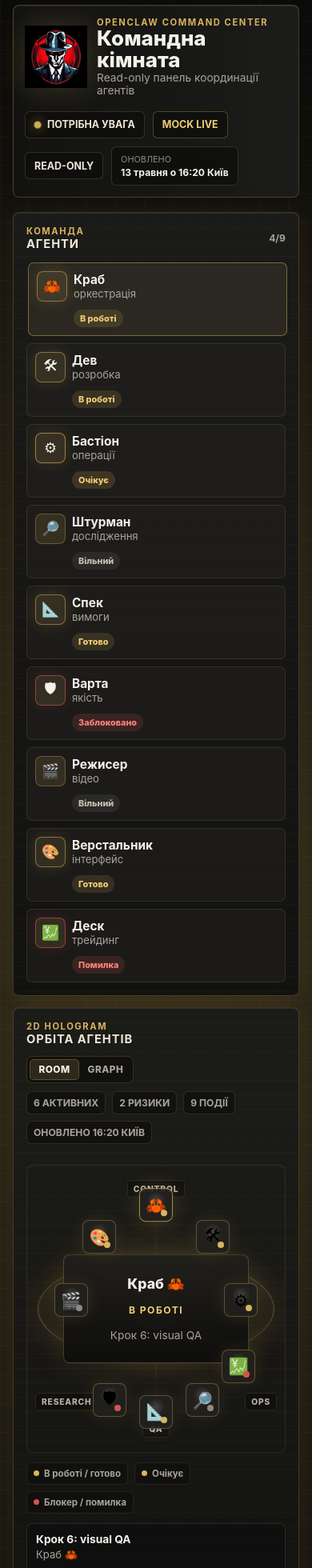
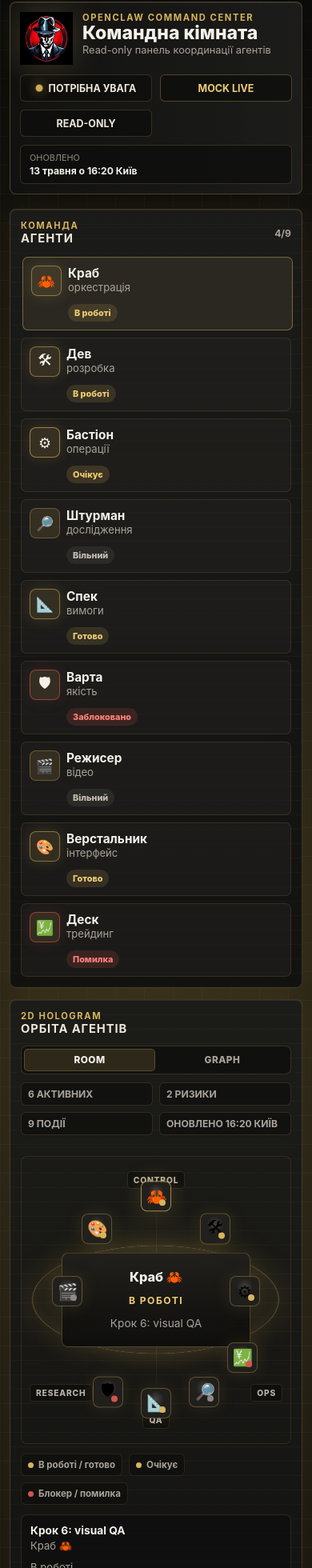
Before and after one commit to DenisNosov22/openclaw-command-center, a React (Vite) app: page / in a window 390 px wide. Shown: the part 10-1970 px from the top of the page at 80% size. Built offline with nearby package versions, Linux system fonts and the light colour scheme.

Commit message:
polish responsive command center layout

```diff
--- a/src/App.css
+++ b/src/App.css
@@ -15,6 +15,7 @@
   font-size: clamp(1.8rem, 4vw, 2.8rem);
   font-weight: 760;
   line-height: 1.04;
+  overflow-wrap: anywhere;
 }
 
 .command-room h2 {
@@ -62,6 +63,7 @@
 }
 
 .command-bar__identity {
+  flex: 1 1 auto;
   min-width: 0;
   gap: 18px;
 }
@@ -74,6 +76,7 @@
   margin-top: 4px;
   color: #aaa399;
   font-size: 0.86rem;
+  line-height: 1.35;
 }
 
 .command-mark {
@@ -89,6 +92,7 @@
 }
 
 .command-bar__telemetry {
+  min-width: 0;
   flex-wrap: wrap;
   justify-content: flex-end;
   gap: 10px;
@@ -96,6 +100,7 @@
 
 .telemetry-pill,
 .telemetry-readout {
+  min-width: 0;
   min-height: 34px;
   padding: 8px 11px;
   color: #eee7d8;
@@ -147,6 +152,7 @@
   color: #f4f1ea;
   font-size: 0.76rem;
   font-weight: 700;
+  overflow-wrap: anywhere;
 }
 
 .command-room__grid {
@@ -158,6 +164,7 @@
 
 .panel {
   position: relative;
+  min-width: 0;
   overflow: hidden;
   padding: 16px;
   background:
@@ -286,6 +293,7 @@
 
 .status {
   align-self: center;
+  max-width: 100%;
   border-radius: 999px;
   padding: 4px 8px;
   font-size: 0.68rem;
@@ -328,6 +336,7 @@
 }
 
 .stage-actions {
+  min-width: 0;
   justify-content: flex-end;
   gap: 10px;
 }
@@ -352,6 +361,7 @@
 
 .stage-toggle button {
   min-width: 0;
+  min-height: 28px;
   color: #aaa399;
   cursor: pointer;
   background: transparent;
@@ -1019,6 +1029,7 @@
 }
 
 .timeline-filters button {
+  min-width: 0;
   min-height: 32px;
   padding: 7px 10px;
   color: #c9c1b5;
@@ -1170,6 +1181,10 @@
     justify-content: flex-start;
   }
 
+  .command-bar__telemetry {
+    width: 100%;
+  }
+
   .command-bar__identity {
     align-items: center;
   }
@@ -1183,6 +1198,16 @@
   .stage-actions {
     align-items: flex-start;
     flex-direction: column;
+  }
+
+  .stage-actions,
+  .stage-toggle,
+  .stage-stats {
+    width: 100%;
+  }
+
+  .stage-toggle {
+    grid-template-columns: repeat(2, minmax(0, 1fr));
   }
 
   .command-room__grid {
@@ -1222,12 +1247,22 @@
 }
 
 @media (max-width: 540px) {
+  .command-room {
+    padding: 12px;
+  }
+
+  .panel {
+    padding: 13px;
+  }
+
   .command-bar__identity {
+    align-items: flex-start;
     gap: 12px;
   }
 
   .command-room h1 {
     font-size: 1.62rem;
+    line-height: 1.08;
   }
 
   .command-mark {
@@ -1235,8 +1270,32 @@
     width: clamp(68px, 20vw, 78px);
   }
 
+  .command-bar__telemetry {
+    display: grid;
+    grid-template-columns: repeat(2, minmax(0, 1fr));
+  }
+
+  .telemetry-pill,
+  .telemetry-readout {
+    width: 100%;
+  }
+
+  .telemetry-pill {
+    justify-content: center;
+    text-align: center;
+  }
+
+  .telemetry-pill--live {
+    min-width: 0;
+  }
+
+  .telemetry-readout {
+    grid-column: 1 / -1;
+  }
+
   .agent-card {
     grid-template-columns: 36px minmax(0, 1fr);
+    align-items: start;
   }
 
   .agent-card .status {
@@ -1247,6 +1306,15 @@
   .timeline li {
     grid-template-columns: 1fr;
     min-height: 0;
+  }
+
+  .timeline-filters {
+    display: grid;
+    grid-template-columns: repeat(2, minmax(0, 1fr));
+  }
+
+  .timeline-filters button {
+    white-space: normal;
   }
 
   .timeline-event__tags {
@@ -1278,7 +1346,7 @@
   }
 
   .workflow-graph {
-    min-height: 420px;
+    min-height: 460px;
   }
 
   .workflow-node {
@@ -1298,10 +1366,106 @@
   .workflow-node strong {
     max-width: 100%;
     font-size: 0.74rem;
+    overflow-wrap: anywhere;
+    text-overflow: clip;
+    white-space: normal;
   }
 
   .workflow-node small {
     max-width: 100%;
     font-size: 0.58rem;
   }
+
+  .workflow-graph__edge-label {
+    display: none;
+  }
 }
+
+@media (max-width: 430px) {
+  .command-bar {
+    gap: 12px;
+    padding: 12px;
+  }
+
+  .command-room h1 {
+    font-size: 1.44rem;
+  }
+
+  .command-subtitle {
+    font-size: 0.8rem;
+  }
+
+  .command-mark {
+    flex-basis: clamp(58px, 17vw, 66px);
+    width: clamp(58px, 17vw, 66px);
+  }
+
+  .center-stage {
+    grid-template-rows: auto minmax(0, auto) auto auto;
+  }
+
+  .stage-stats {
+    display: grid;
+    grid-template-columns: repeat(2, minmax(0, 1fr));
+  }
+
+  .stage-stats span,
+  .stage-legend span {
+    min-width: 0;
+    overflow-wrap: anywhere;
+  }
+
+  .hologram {
+    min-height: 360px;
+  }
+
+  .hologram__core {
+    width: min(70%, 250px);
+    min-height: 118px;
+    padding: 14px;
+  }
+
+  .hologram__core span {
+    font-size: 1.02rem;
+  }
+
+  .agent-node {
+    width: 38px;
+  }
+
+  .workflow-node {
+    width: 78px;
+    min-height: 72px;
+  }
+
+  .inspector-summary article,
+  .task-chip__meta {
+    align-items: flex-start;
+    flex-direction: column;
+  }
+
+  .inspector-events li {
+    grid-template-columns: 1fr;
+    gap: 5px;
+  }
+}
+
+@media (max-width: 360px) {
+  .command-bar__identity {
+    gap: 10px;
+  }
+
+  .command-room h1 {
+    font-size: 1.32rem;
+  }
+
+  .command-mark {
+    flex-basis: 54px;
+    width: 54px;
+  }
+
+  .timeline-filters,
+  .stage-stats {
+    grid-template-columns: 1fr;
+  }
+}
```
